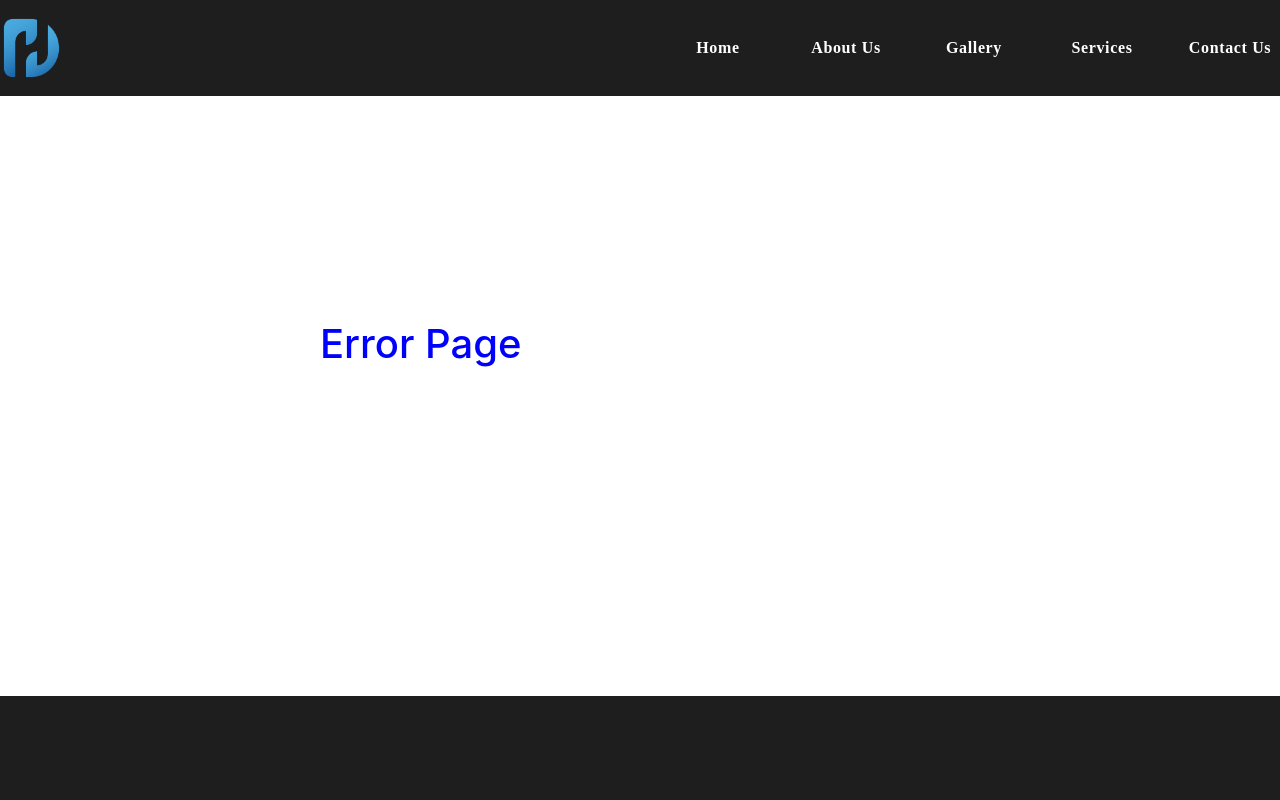
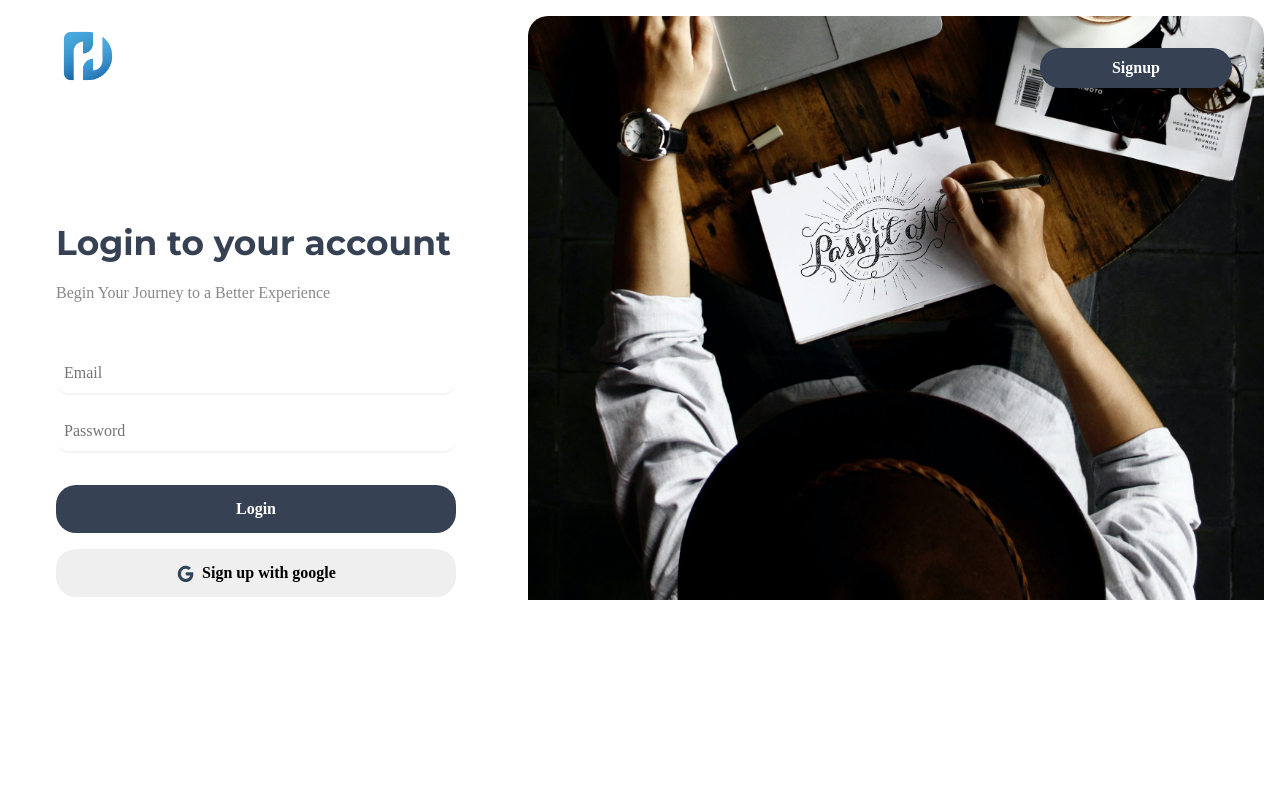
Before and after one commit to mineshpatel029/DezainaHub-WebV1, a React (Create React App) app: page /Login in a window 1280 px wide. Shown: the top 800 px of the page. Built offline with nearby package versions, Linux system fonts and the light colour scheme; a web font is replaced by a local one.

Commit message:
axios and Login Signup

```diff
--- a/package.json
+++ b/package.json
@@ -6,6 +6,7 @@
     "@testing-library/jest-dom": "^5.17.0",
     "@testing-library/react": "^13.4.0",
     "@testing-library/user-event": "^13.5.0",
+    "axios": "^1.4.0",
     "react": "^18.2.0",
     "react-dom": "^18.2.0",
     "react-router": "^6.14.2",
--- a/src/App.js
+++ b/src/App.js
@@ -18,28 +18,37 @@ const AboutUsPage = lazy(() => import("./Components/MainPages/AboutUsPage/AboutU
 const ServicePage = lazy(() => import("./Components/MainPages/ServicePage/ServicePage"));
 const GalleryPage = lazy(() => import("./Components/MainPages/GalleryPage/GalleryPage"));
 const ContactUsPage = lazy(() => import("./Components/MainPages/ContactUsPage/ContactUsPage"));
+const LoginPage = lazy(() => import("./Components/MainPages/LoginSignupPage/LoginPage/LoginPage"));
+const SignupPage = lazy(() => import("./Components/MainPages/LoginSignupPage/SignupPage/SignupPage"));
+const VerifyPage = lazy(() => import("./Components/MainPages/LoginSignupPage/VerifyPage/VerifyPage"));
 
 
 
 
 function App() {
+  const renderHeaderFooter = () => {
+    const path = window.location.pathname;
+    return path === "/Login" || path === "/Signup" || path === "/Verify";
+  }
   return (
     <div className="App">
     <Suspense fallback={<div ><LazyLoader/></div>}>
     <BrowserRouter>
-      <HeaderSec/>
+        {!renderHeaderFooter() ? <HeaderSec/> : <></> }
         <Routes>
           <Route path='/' element={<LandingPage/>} />
           <Route path='/AboutUs' element={<AboutUsPage/>} />
           <Route path='/Service' element={<ServicePage/>} />
           <Route path='/Gallery' element={<GalleryPage/>} />
           <Route path='/ContactUs' element={<ContactUsPage/>} />
+          <Route path='/Login' element={<LoginPage/>} />
+          <Route path='/Signup' element={<SignupPage/>} />
+          <Route path='/Verify' element={<VerifyPage/>} />
           <Route path='*' element={<h1 style={{ color: 'blue', padding: '20rem' }}>Error Page</h1>} />
           </Routes>
-        <FooterSec/>
+        {!renderHeaderFooter() ? <FooterSec/> : <></>}
       </BrowserRouter>
       </Suspense>
-      {/* <LoginSignupPage/> */}
     </div>
   );
 }
--- a/src/Components/MainPages/LoginSignupPage/LoginPage/LoginPage.jsx
+++ b/src/Components/MainPages/LoginSignupPage/LoginPage/LoginPage.jsx
@@ -1,9 +1,27 @@
-import React from 'react'
+import React, { useState } from 'react'
 import "./LoginPage.css"
 import LogoImg from "../Image/Dezaina.hub.png"
 import LoginImg from "../Image/4.jpg"
+import axios from '../../../../axios';
 
 export const LoginPage = () => {
+  const [email, setEmail] = useState(null);
+  const [password, setPassword] = useState(null);
+
+  const handleSubmit = async (e) => {
+    e.preventDefault();
+    if (!email || !password) return;
+    try {
+        const response = await axios.post("/login", {email, password});
+        if (response.data?.token) {
+            localStorage.setItem("token", response.data.token)
+        }
+        console.log('Success!');
+    } catch (error) {
+        console.log(error);
+    }
+  }
+
   return (
     <div className='LoginSignupPageMain'>
         <div className='LoginSignupPage'>
@@ -19,11 +37,11 @@ export const LoginPage = () => {
 
                         </div>
                         <div className='LoginSignupPageContentForm-InputBox'>
-                            <input className='LoginSignupPageContentForm-input' placeholder='Email'></input>
-                            <input className='LoginSignupPageContentForm-input' placeholder='Password'></input>
+                            <input className='LoginSignupPageContentForm-input' onChange={(e) => setEmail(e.target.value)} placeholder='Email'></input>
+                            <input className='LoginSignupPageContentForm-input' onChange={(e) => setPassword(e.target.value)} placeholder='Password'></input>
                         </div>
                         <div className='LoginSignupPageContentForm-ButtonBox'>
-                            <button className='LoginSignupPageContentForm-Verifybutton'>Login</button>
+                            <button className='LoginSignupPageContentForm-Verifybutton' onClick={(e) => handleSubmit(e)}>Login</button>
                             <button className='LoginSignupPageContentForm-Googlebutton'>
                             <svg
                             width="18"
--- /dev/null
+++ b/src/axios.js
@@ -0,0 +1,10 @@
+import axios from "axios";
+const token = localStorage.getItem("token");
+
+const instance = axios.create({
+  baseURL: "http://localhost:5050/api",
+  timeout: 5000,
+  headers: { Authorization: `Bearer ${token}` },
+});
+
+export default instance;
```
Also changed, not shown: 1 other file (tests, documents, lock files or other folders).
